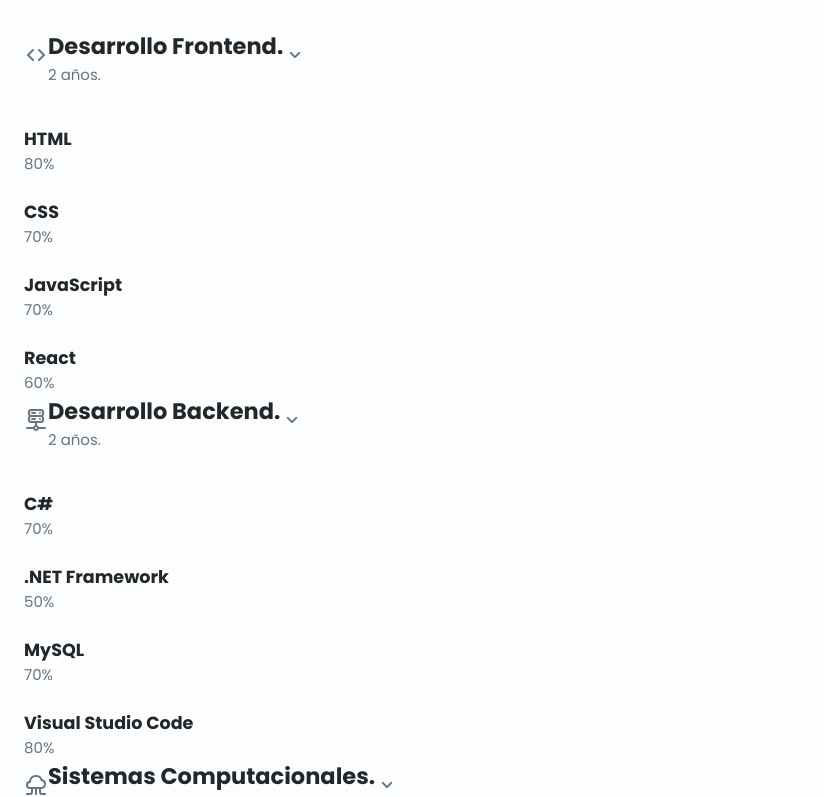
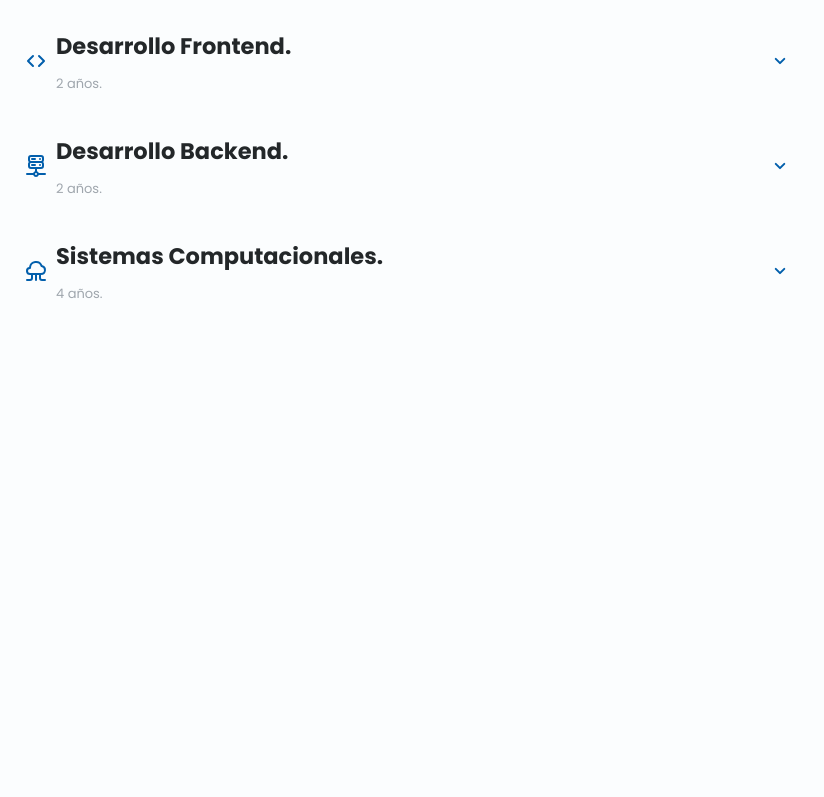
Before and after one commit to safak/animated-portfolio, a React (Vite) app: page / in a window 1280 px wide. Shown: the part 1680-2477 px from the top of the page, without its empty margins (0-824 px from the left). After the commit the page ends 2448 px from the top, so only its background shows below. Built offline with nearby package versions, Linux system fonts and the light colour scheme.

Commit message:
Se termina la seccion de skills, se hace commit para probar que funcione de manera correcta el toggle de skills

```diff
--- a/src/components/Skills/Skills.jsx
+++ b/src/components/Skills/Skills.jsx
@@ -1,8 +1,16 @@
+import { useState } from 'react';
 import './Skills.scss';
 import '../../app.scss';
 import * as Unicons from '@iconscout/react-unicons';
 
 const Skill = () =>{
+
+    const [openSection, setOpenSection] = useState(null);
+
+    const toggleSkills = (index) => {
+      setOpenSection((prevOpenSection) => (prevOpenSection === index ? null : index));
+    };
+
     return(
         <section className="skills section" id="skills">
             <h2 className="section_title">Skills.</h2>
@@ -12,11 +20,66 @@
                 <div>
 
                     {/*SKILLS DE FRONTEND */}
-                   <div className="skills_content">
-                    <div className="skills_header">
+                    <div className={`skills_content ${openSection === 0 ? 'skills_open' : 'skills_close'}`}>
+                     <div className="skills_header" onClick={() => toggleSkills(0)}>
                         <i className="skills_icon"><Unicons.UilArrow /></i>
                         <div>
-                            <h1 className="skills_title">Desarrollo Frontend.</h1>
+                            <h1 className="skills_titles">Desarrollo Frontend.</h1>
+                            <span className="skills_subtitle">2 años.</span>
+                        </div>
+                        <i className='skills_arrow'><Unicons.UilAngleDown /></i>
+                    </div>
+
+                    <div className="skills_list grid">
+
+                        <div className="skills_data">
+                            <div className="skills_titles">
+                                <h3 className="skills_name">HTML</h3>
+                                <span className="skills_number">80%</span>
+                            </div>
+                            <div className="skills_bar">
+                                <span className="skills_percentage skills_html"></span>
+                            </div>
+                        </div>
+
+                        <div className="skills_data">
+                            <div className="skills_titles">
+                                <h3 className="skills_name">CSS</h3>
+                                <span className="skills_number">70%</span>
+                            </div>
+                            <div className="skills_bar">
+                                <span className="skills_percentage skills_css"></span>
+                            </div>
+                        </div>
+
+                        <div className="skills_data">
+                            <div className="skills_titles">
+                                <h3 className="skills_name">JavaScript</h3>
+                                <span className="skills_number">70%</span>
+                            </div>
+                            <div className="skills_bar">
+                                <span className="skills_percentage skills_js"></span>
+                            </div>
+                        </div>
+
+                        <div className="skills_data">
+                            <div className="skills_titles">
+                                <h3 className="skills_name">React</h3>
+                                <span className="skills_number">60%</span>
+                            </div>
+                            <div className="skills_bar">
+                                <span className="skills_percentage skills_react"></span>
+                            </div>
+                        </div>
+                    </div>
+                   </div>
+
+                    {/*SKILLS DE BACKEND */}
+                    <div className={`skills_content ${openSection === 1 ? 'skills_open' : 'skills_close'}`}>
+                     <div className="skills_header" onClick={() => toggleSkills(1)}>
+                        <i className="skills_icon"><Unicons.UilServerNetworkAlt  /></i>
+                        <div>
+                            <h1 className="skills_titles">Desarrollo Backend.</h1>
                             <span className="skills_subtitle">2 años.</span>
                         </div>
                         <i className='skills_arrow'><Unicons.UilAngleDown /></i>
@@ -24,107 +87,53 @@
 
                     <div className="skills_list grid">
                         <div className="skills_data">
-                            <div className="skills_title">
-                                <h3 className="skills_name">HTML</h3>
-                                <span className="skills_number">80%</span>
+                            <div className="skills_titles">
+                                <h3 className="skills_name">C#</h3>
+                                <span className="skills_number">70%</span>
                             </div>
                             <div className="skills_bar">
-                                <span className="skills_percertage skills_html"></span>
+                                <span className="skills_percentage skills_csharp"></span>
                             </div>
                         </div>
 
                         <div className="skills_data">
-                            <div className="skills_title">
-                                <h3 className="skills_name">CSS</h3>
+                            <div className="skills_titles">
+                                <h3 className="skills_name">.NET Framework</h3>
                                 <span className="skills_number">70%</span>
                             </div>
                             <div className="skills_bar">
-                                <span className="skills_percertage skills_css"></span>
+                                <span className="skills_percentage skills_netfw"></span>
                             </div>
                         </div>
 
                         <div className="skills_data">
-                            <div className="skills_title">
-                                <h3 className="skills_name">JavaScript</h3>
+                            <div className="skills_titles">
+                                <h3 className="skills_name">MySQL</h3>
                                 <span className="skills_number">70%</span>
                             </div>
                             <div className="skills_bar">
-                                <span className="skills_percertage skills_js"></span>
+                                <span className="skills_percentage skills_sql"></span>
                             </div>
                         </div>
 
                         <div className="skills_data">
-                            <div className="skills_title">
-                                <h3 className="skills_name">React</h3>
-                                <span className="skills_number">60%</span>
-                            </div>
-                            <div className="skills_bar">
-                                <span className="skills_percertage skills_react"></span>
-                            </div>
-                        </div>
-                    </div>
-                   </div>
-
-                    {/*SKILLS DE BACKEND */}
-                   <div className="skills_content">
-                    <div className="skills_header">
-                        <i className="skills_icon"><Unicons.UilServerNetworkAlt  /></i>
-                        <div>
-                            <h1 className="skills_title">Desarrollo Backend.</h1>
-                            <span className="skills_subtitle">2 años.</span>
-                        </div>
-                        <i className='skills_arrow'><Unicons.UilAngleDown /></i>
-                    </div>
-
-                    <div className="skills_list grid">
-                        <div className="skills_data">
-                            <div className="skills_title">
-                                <h3 className="skills_name">C#</h3>
-                                <span className="skills_number">70%</span>
-                            </div>
-                            <div className="skills_bar">
-                                <span className="skills_percertage skills_csharp"></span>
-                            </div>
-                        </div>
-
-                        <div className="skills_data">
-                            <div className="skills_title">
-                                <h3 className="skills_name">.NET Framework</h3>
-                                <span className="skills_number">50%</span>
-                            </div>
-                            <div className="skills_bar">
-                                <span className="skills_percertage skills_netfw"></span>
-                            </div>
-                        </div>
-
-                        <div className="skills_data">
-                            <div className="skills_title">
-                                <h3 className="skills_name">MySQL</h3>
-                                <span className="skills_number">70%</span>
-                            </div>
-                            <div className="skills_bar">
-                                <span className="skills_percertage skills_sql"></span>
-                            </div>
-                        </div>
-
-                        <div className="skills_data">
-                            <div className="skills_title">
+                            <div className="skills_titles">
                                 <h3 className="skills_name">Visual Studio Code</h3>
                                 <span className="skills_number">80%</span>
                             </div>
                             <div className="skills_bar">
-                                <span className="skills_percertage skills_react"></span>
+                                <span className="skills_percentage skills_vsc"></span>
                             </div>
                         </div>
                     </div>
                    </div>
 
                     {/*SKILLS DE SISTEMAS */}
-                    <div className="skills_content">
-                    <div className="skills_header">
+                    <div className={`skills_content ${openSection === 2 ? 'skills_open' : 'skills_close'}`}>
+                    <div className="skills_header" onClick={() => toggleSkills(2)}>
                         <i className="skills_icon"><Unicons.UilCloudComputing  /></i>
                         <div>
-                            <h1 className="skills_title">Sistemas Computacionales.</h1>
+                            <h1 className="skills_titles">Sistemas Computacionales.</h1>
                             <span className="skills_subtitle">4 años.</span>
                         </div>
                         <i className='skills_arrow'><Unicons.UilAngleDown /></i>
@@ -132,32 +141,32 @@
 
                     <div className="skills_list grid">
                         <div className="skills_data">
-                            <div className="skills_title">
+                            <div className="skills_titles">
                                 <h3 className="skills_name">Soporte Técnico.</h3>
                                 <span className="skills_number">90%</span>
                             </div>
                             <div className="skills_bar">
-                                <span className="skills_percertage skills_tc"></span>
+                                <span className="skills_percentage skills_tc"></span>
                             </div>
                         </div>
 
                         <div className="skills_data">
-                            <div className="skills_title">
+                            <div className="skills_titles">
                                 <h3 className="skills_name">Redes</h3>
                                 <span className="skills_number">80%</span>
                             </div>
                             <div className="skills_bar">
-                                <span className="skills_percertage skills_network"></span>
+                                <span className="skills_percentage skills_network"></span>
                             </div>
                         </div>
 
                         <div className="skills_data">
-                            <div className="skills_title">
+                            <div className="skills_titles">
                                 <h3 className="skills_name">Informatica</h3>
                                 <span className="skills_number">90%</span>
                             </div>
                             <div className="skills_bar">
-                                <span className="skills_percertage skills_"></span>
+                                <span className="skills_percentage skills_tics"></span>
                             </div>
                         </div>
                     </div>
--- a/src/components/Skills/Skills.scss
+++ b/src/components/Skills/Skills.scss
@@ -10,3 +10,113 @@
     margin-bottom: var(--mb-2-5);
     cursor: pointer;
 }
+
+.skills_icon,
+.skills_arrow{
+    font-size: 2rem;
+    color: var(--first-color);
+}
+.skills_icon{
+    margin-right: var(--mb-0-5);
+}
+
+.skills_title{
+    font-size: var(--h3-font-size);
+}
+
+.skills_subtitle{
+    font-size: var(--small-font-size);
+    color: var(--text-color-light);
+}
+
+.skills_arrow{
+    margin-left: auto;
+    transition: .4s;
+}
+
+.skills_titles{
+    display: flex;
+    justify-content: space-between;
+    margin-bottom: var(--mb-0-5);
+}
+
+.skills_name{
+    font-size:var(--normal-font-size);
+    font-weight: var(--font-medium);
+}
+
+.skills_bar,
+.skills_percentage{
+    height: 5px;
+    border-radius: .25rem;
+}
+
+.skills_bar{
+    background-color: var(--first-color-lighter);
+}
+
+.skills_percentage{
+    display: block;
+    background-color: var(--first-color);
+}
+
+
+/*SKILLS FRONTEND*/
+.skills_html{
+    width: 80%;
+}
+
+.skills_css{
+    width: 70%;
+}
+
+.skills_js{
+    width: 70%;
+}
+
+.skills_react{
+    width: 60%;
+}
+/*SKILLS BACKEND*/
+.skills_csharp{
+    width: 70%;
+}
+
+.skills_netfw{
+    width: 70%;
+}
+
+.skills_sql{
+    width: 70%;
+}
+
+.skills_vsc{
+    width: 80%;
+}
+
+/*SKILLS SISTEMAS COMPUTACIONALES*/
+.skills_tc{
+    width: 90%;
+}
+
+.skills_network{
+    width: 80%;
+}
+
+.skills_tics{
+    width: 90%;
+}
+
+.skills_close .skills_list{
+    height: 0;
+    overflow: hidden;
+}
+
+.skills_open .skills_list{
+    height: max-content;
+    margin-bottom: var(--mb-2-5);
+}
+
+.skills_open .skills_arrow{
+    transform: rotate(-180deg);
+}
```
